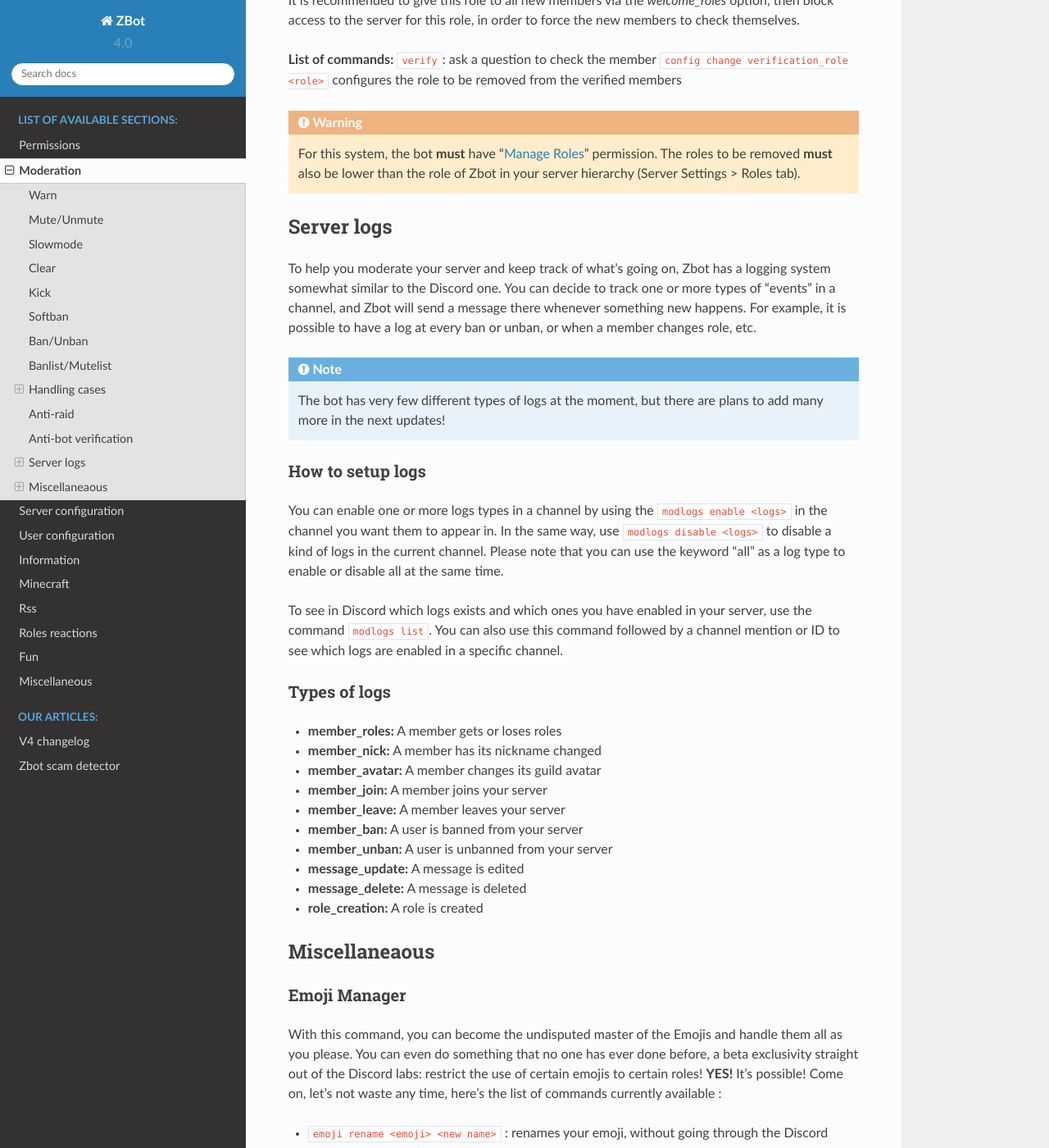
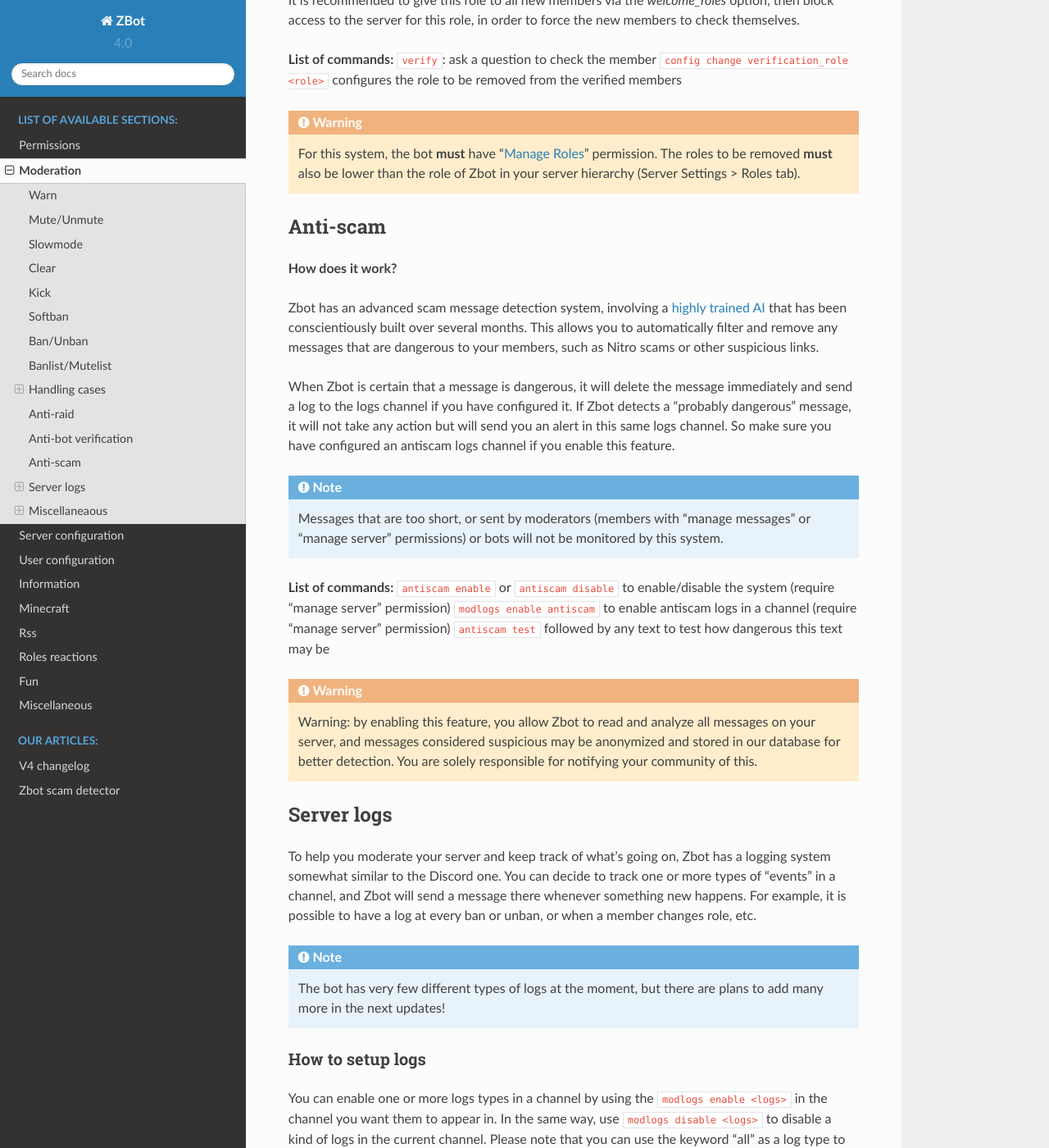
Before and after one commit to Axobot-org/Axobot, a Sphinx documentation site: the page built from docs/moderator.rst, in a window 1280 px wide and 1400 px high, scrolled down 6940 px. Shown: the whole window at 82% size. Built offline with Sphinx 7.4.7 and the Read the Docs theme 2.0.0, drawn with Linux system fonts in a browser that asks for light colours.

Commit message:
doc(antiscam): add how-to for antiscam

```diff
--- a/docs/moderator.rst
+++ b/docs/moderator.rst
@@ -218,6 +218,26 @@
 .. warning:: For this system, the bot **must** have "`Manage Roles <perms.html#manage-roles>`__" permission. The roles to be removed **must** also be lower than the role of Zbot in your server hierarchy (Server Settings > Roles tab).
 
 
+---------
+Anti-scam
+---------
+
+**How does it work?**
+
+Zbot has an advanced scam message detection system, involving a `highly trained AI <scam-detector.html>`__ that has been conscientiously built over several months. This allows you to automatically filter and remove any messages that are dangerous to your members, such as Nitro scams or other suspicious links.
+
+When Zbot is certain that a message is dangerous, it will delete the message immediately and send a log to the logs channel if you have configured it. If Zbot detects a "probably dangerous" message, it will not take any action but will send you an alert in this same logs channel. So make sure you have configured an antiscam logs channel if you enable this feature.
+
+.. note:: Messages that are too short, or sent by moderators (members with "manage messages" or "manage server" permissions) or bots will not be monitored by this system.
+
+
+**List of commands:**
+:code:`antiscam enable` or :code:`antiscam disable` to enable/disable the system (require "manage server" permission)
+:code:`modlogs enable antiscam` to enable antiscam logs in a channel (require "manage server" permission)
+:code:`antiscam test` followed by any text to test how dangerous this text may be
+
+.. warning:: Warning: by enabling this feature, you allow Zbot to read and analyze all messages on your server, and messages considered suspicious may be anonymized and stored in our database for better detection. You are solely responsible for notifying your community of this.
+
 -----------
 Server logs
 -----------
```
